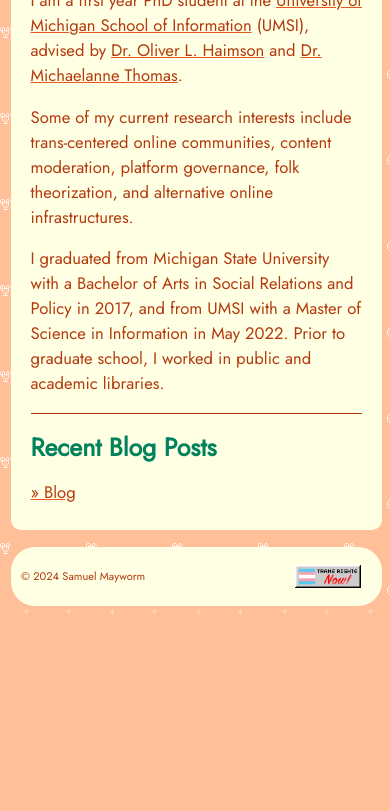
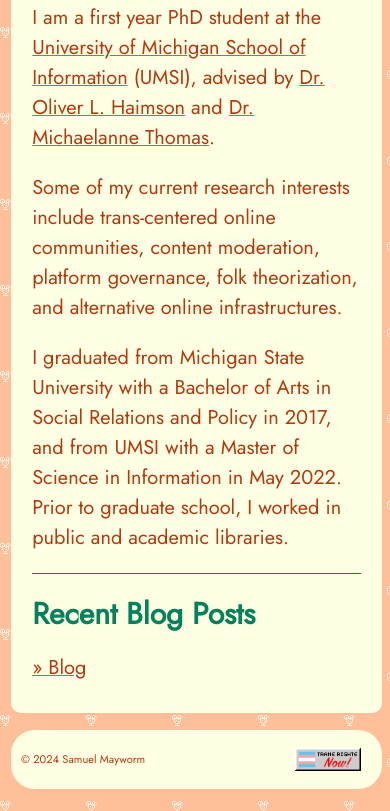
Before and after one commit to mayworms/mayworms.github.io, an Eleventy site: page src/index.md in a window 390 px wide. Shown: the part 403-1214 px from the top of the page. Before the commit the page ends 1031 px from the top, so only its background shows below. Built offline with nearby package versions, Linux system fonts and the light colour scheme; Eleventy itself is replaced by a stand-in of ours; files that its build step writes are made by us from their sources.

Commit message:
increased container font size

```diff
--- a/public/styles/style.css
+++ b/public/styles/style.css
@@ -566,7 +566,7 @@ body {
       gap: 1em;
     }
     article {
-      font-size: 1.5em;
+      font-size: 1.8em; /* was 1.5em */
       line-height: 1.5em;
       padding: .5em;
     }
@@ -575,26 +575,3 @@ body {
       margin-top: 1.5em;
     }
   }
-
-  /* Go To Top button */
-  /* #topBtn {
-    display: none;
-    position: fixed;
-    bottom: 20px;
-    right: 30px;
-    z-index: 99;
-    border: none;
-    border-radius: 24px;
-    background-color: var(--cream);
-    color: var(--xkcd-peach);
-    cursor: pointer;
-    padding: 15px;
-    font-size: 18px;
-    -webkit-transition-duration: 0.4s;
-    transition-duration: 0.4s;
-    font-family: "Jost", sans-serif;
-  }
-  #topBtn:hover {
-    color: var(--xkcd-peach);
-    background-color: var(--light-mint);
-  } */
--- a/src/styles/style.css
+++ b/src/styles/style.css
@@ -566,7 +566,7 @@ body {
       gap: 1em;
     }
     article {
-      font-size: 1.5em;
+      font-size: 1.8em; /* was 1.5em */
       line-height: 1.5em;
       padding: .5em;
     }
@@ -575,26 +575,3 @@ body {
       margin-top: 1.5em;
     }
   }
-
-  /* Go To Top button */
-  /* #topBtn {
-    display: none;
-    position: fixed;
-    bottom: 20px;
-    right: 30px;
-    z-index: 99;
-    border: none;
-    border-radius: 24px;
-    background-color: var(--cream);
-    color: var(--xkcd-peach);
-    cursor: pointer;
-    padding: 15px;
-    font-size: 18px;
-    -webkit-transition-duration: 0.4s;
-    transition-duration: 0.4s;
-    font-family: "Jost", sans-serif;
-  }
-  #topBtn:hover {
-    color: var(--xkcd-peach);
-    background-color: var(--light-mint);
-  } */
```
